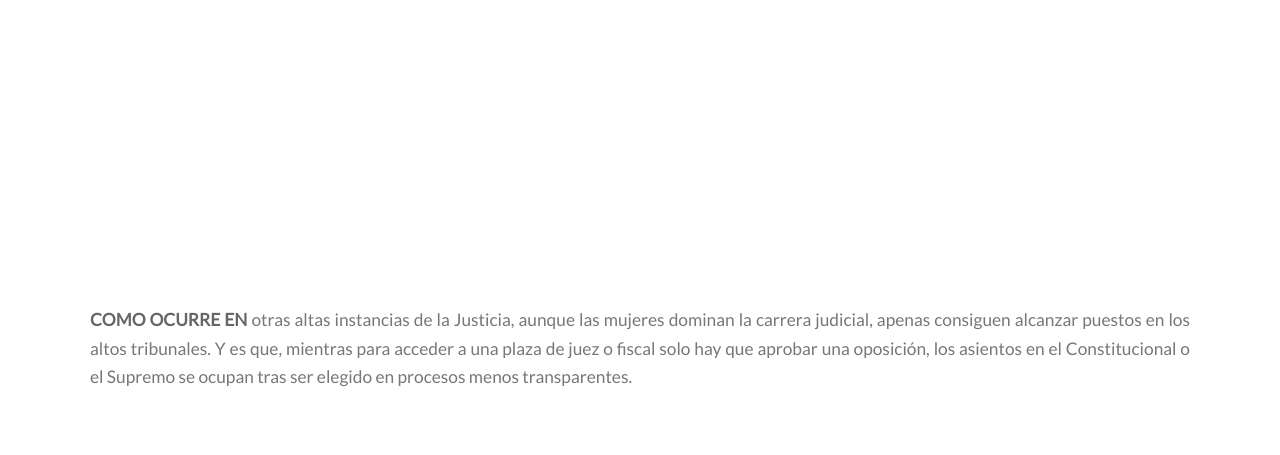
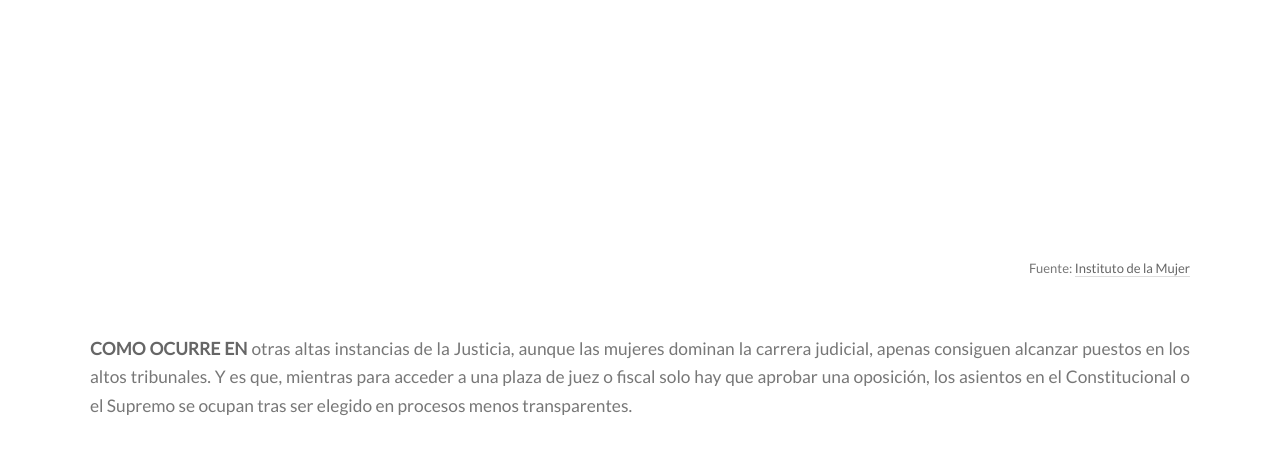
Before and after one commit to medialab-prado/3tpd-mapa-poder-femenino, a Jekyll site: the page built from justicia/tribunal_constitucional.html, in a window 1280 px wide and 900 px high, scrolled down 961 px. Shown: the top 455 px of the window. Built offline with Jekyll 4.4.1, drawn with Linux system fonts in a browser that asks for light colours.

Commit message:
Se añadieron fuentes a las visualizaciones

```diff
--- a/academia/reales_academias.html
+++ b/academia/reales_academias.html
@@ -146,6 +146,11 @@ section: academia
 				<param name='bootstrapWhenNotified' value='true' />
 			</object>
 		</div>
+		<p class="fuente">
+				Fuente: <a
+					href="http://www.inmujer.gob.es/estadisticas/consulta.do?area=8"
+					target="_blank">Instituto de la Mujer</a>
+		</p>
 	</section>
 		<section>
 		<h3>Esperando a la académica que nunca ingresa</h3>
--- a/justicia/carrera_judicial.html
+++ b/justicia/carrera_judicial.html
@@ -70,6 +70,11 @@ section: justicia
 				<param name='bootstrapWhenNotified' value='true' />
 			</object>
 		</div>
+		<p class="fuente">
+				Fuente: <a
+					href="http://www.inmujer.gob.es/estadisticas/consulta.do?area=8"
+					target="_blank">Instituto de la Mujer</a>
+		</p>
 	</section>
 		<section>
 		<p class="quote">
--- a/justicia/tribunal_constitucional.html
+++ b/justicia/tribunal_constitucional.html
@@ -58,6 +58,11 @@ section: justicia
 				<param name='bootstrapWhenNotified' value='true' />
 			</object>
 		</div>
+		<p class="fuente">
+				Fuente: <a
+					href="http://www.inmujer.gob.es/estadisticas/consulta.do?area=8"
+					target="_blank">Instituto de la Mujer</a>
+		</p>
 	</section>
 		<section>
 		<p>
--- a/politica/congreso_senado.html
+++ b/politica/congreso_senado.html
@@ -159,6 +159,11 @@ section: politica
 				<param name='bootstrapWhenNotified' value='true' />
 			</object>
 		</div>
+		<p class="fuente">
+				Fuente: <a
+					href="http://www.inmujer.gob.es/estadisticas/consulta.do?area=8"
+					target="_blank">Instituto de la Mujer</a>
+		</p>
 	</section>
 		<section>
 		<p><b>AL CONTRARIO DE</b> lo que ocurre en el Congreso, aquí es el PP el
```
